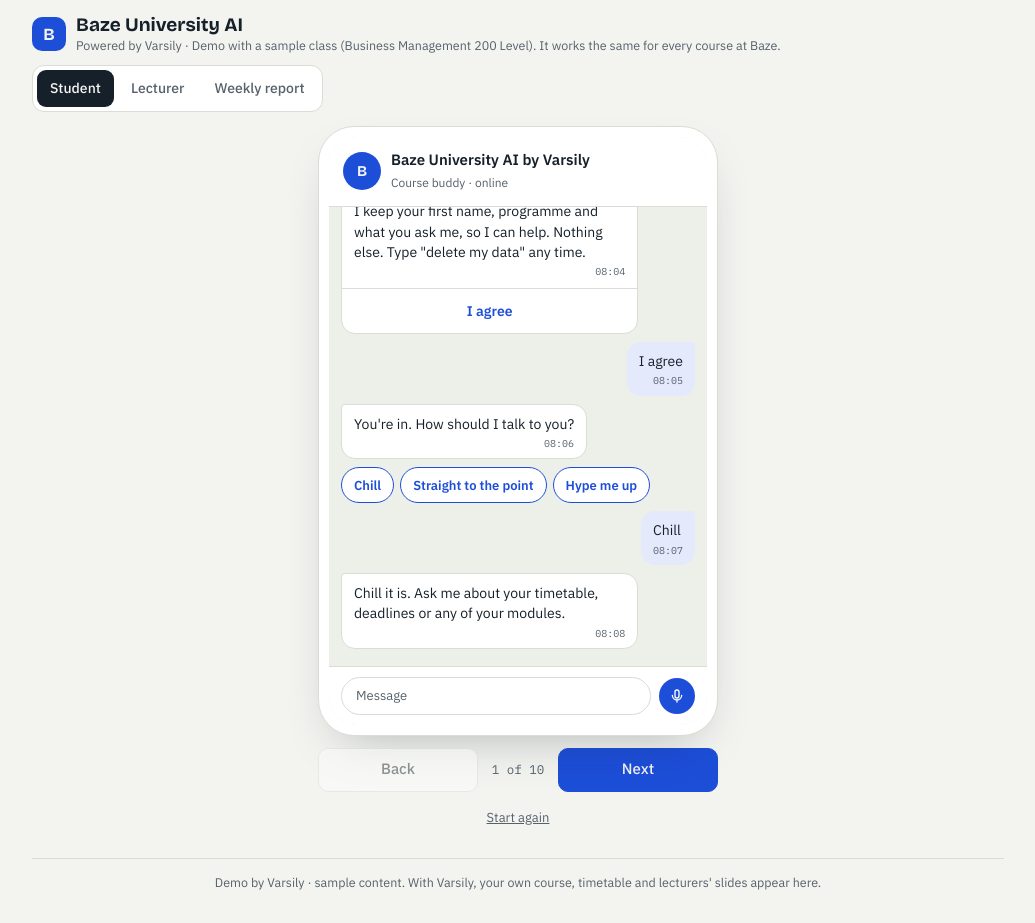
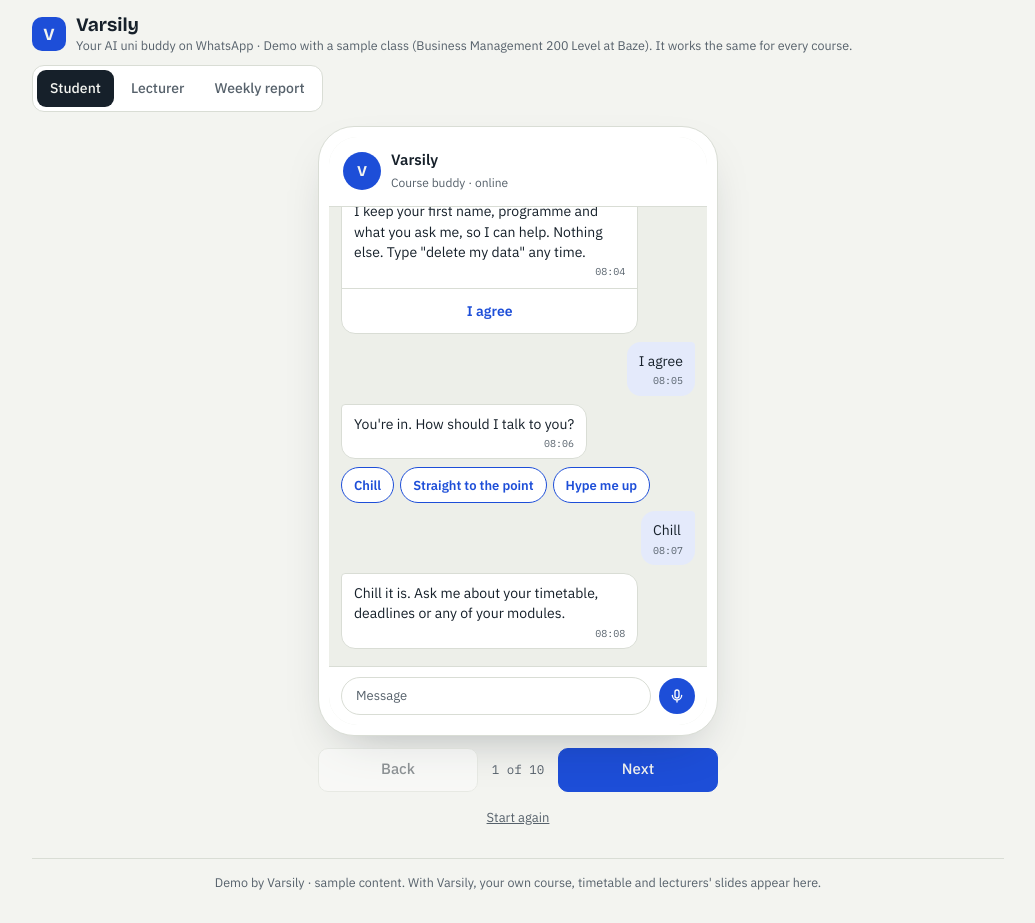
Before and after one commit to yazzshuaibu/yazzshuaibu.github.io, a plain HTML site: page baze-ai/index.html in a window 1280 px wide. Shown: the whole page, without its empty margins (122-1157 px from the left). Drawn offline with nearby package versions, Linux system fonts and the light colour scheme.

Commit message:
Update branding from Baze University AI to Varsily

```diff
--- a/baze-ai/index.html
+++ b/baze-ai/index.html
@@ -4,10 +4,10 @@
 <meta charset="utf-8">
 <meta name="viewport" content="width=device-width, initial-scale=1">
 <meta name="robots" content="noindex">
-<meta property="og:title" content="Baze University AI demo">
-<meta property="og:description" content="Your whole uni in one WhatsApp chat. Tap through the demo.">
-<meta name="description" content="Your whole uni in one WhatsApp chat. Tap through the demo.">
-<title>Baze University AI demo</title>
+<meta property="og:title" content="Varsily demo">
+<meta property="og:description" content="Varsily: your whole uni in one chat. Tap through the demo.">
+<meta name="description" content="Varsily: your whole uni in one chat. Tap through the demo.">
+<title>Varsily demo</title>
 <link rel="preconnect" href="https://fonts.googleapis.com">
 <link rel="preconnect" href="https://fonts.gstatic.com" crossorigin>
 <link href="https://fonts.googleapis.com/css2?family=Bricolage+Grotesque:opsz,wght@12..96,500;12..96,700&family=IBM+Plex+Sans:wght@400;500;600&family=IBM+Plex+Mono:wght@400;500&display=swap" rel="stylesheet">
@@ -135,10 +135,10 @@ ul.clean li{margin-bottom:6px}
 <div class="wrap">
   <header class="top">
     <div class="brand">
-      <div class="mark" aria-hidden="true">B</div>
+      <div class="mark" aria-hidden="true">V</div>
       <div>
-        <h1>Baze University AI</h1>
-        <p>Powered by Varsily · Demo with a sample class (Business Management 200 Level). It works the same for every course at Baze.</p>
+        <h1>Varsily</h1>
+        <p>Your AI uni buddy on WhatsApp · Demo with a sample class (Business Management 200 Level at Baze). It works the same for every course.</p>
       </div>
     </div>
     <nav class="tabs" aria-label="Demo views">
@@ -153,8 +153,8 @@ ul.clean li{margin-bottom:6px}
     <div class="phone">
       <div class="screen">
         <div class="chat-head">
-          <div class="avatar" aria-hidden="true">B</div>
-          <div><strong>Baze University AI by Varsily</strong><span>Course buddy · online</span></div>
+          <div class="avatar" aria-hidden="true">V</div>
+          <div><strong>Varsily</strong><span>Course buddy · online</span></div>
         </div>
         <div class="chat" id="chat" aria-live="polite"></div>
         <div class="composer" aria-hidden="true">
@@ -198,8 +198,8 @@ ul.clean li{margin-bottom:6px}
     <div class="phone">
       <div class="screen">
         <div class="chat-head">
-          <div class="avatar" aria-hidden="true">B</div>
-          <div><strong>Baze University AI by Varsily</strong><span>Staff · Dr Bello</span></div>
+          <div class="avatar" aria-hidden="true">V</div>
+          <div><strong>Varsily</strong><span>Staff · Dr Bello</span></div>
         </div>
         <div class="chat">
           <div class="day">Wednesday</div>
@@ -288,7 +288,7 @@ ul.clean li{margin-bottom:6px}
 <script>
 (function(){
   "use strict";
-  var cfg = {product:"Baze University AI", uniShort:"Baze", programmeShort:"Business Management 200 Level",
+  var cfg = {product:"Varsily", uniShort:"Baze", programmeShort:"Business Management 200 Level",
     m1code:"BUA 201", lect1:"Dr Bello", m2code:"BUA 205", lect2:"Dr Okafor",
     student:"Tolu", rep:"Amaka", pet:"Kola", venue:"LT2",
     support:"the Student Counselling Unit", supportContact:"Block A, ground floor"};
@@ -302,7 +302,7 @@ ul.clean li{margin-bottom:6px}
     {msgs:[
       {day:"Monday"},
       {me:"Hi"},
-      {bot:"Hey {student}! I'm {product}, your course buddy for {programmeShort}: classes, deadlines, events and study help, all in this one chat.\n\nI keep your first name, programme and what you ask me, so I can help. Nothing else. Type \"delete my data\" any time.", actions:["I agree"]},
+      {bot:"Hey {student}! I'm {product}, your uni buddy at Baze. I've got {programmeShort} covered: classes, deadlines, events and study help, all in this one chat.\n\nI keep your first name, programme and what you ask me, so I can help. Nothing else. Type \"delete my data\" any time.", actions:["I agree"]},
       {me:"I agree"},
       {bot:"You're in. How should I talk to you?", chips:["Chill","Straight to the point","Hype me up"]},
       {me:"Chill"},
```
